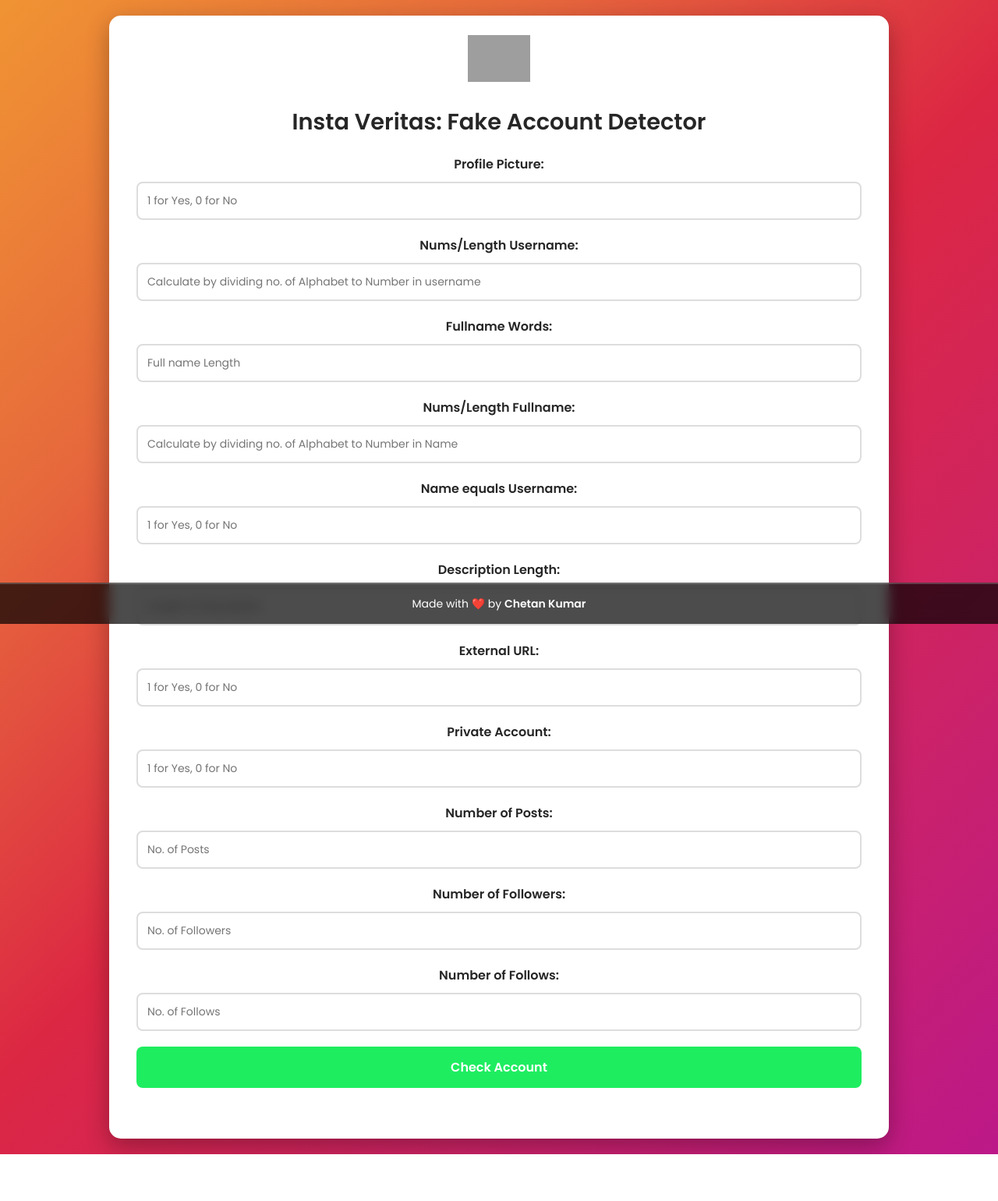
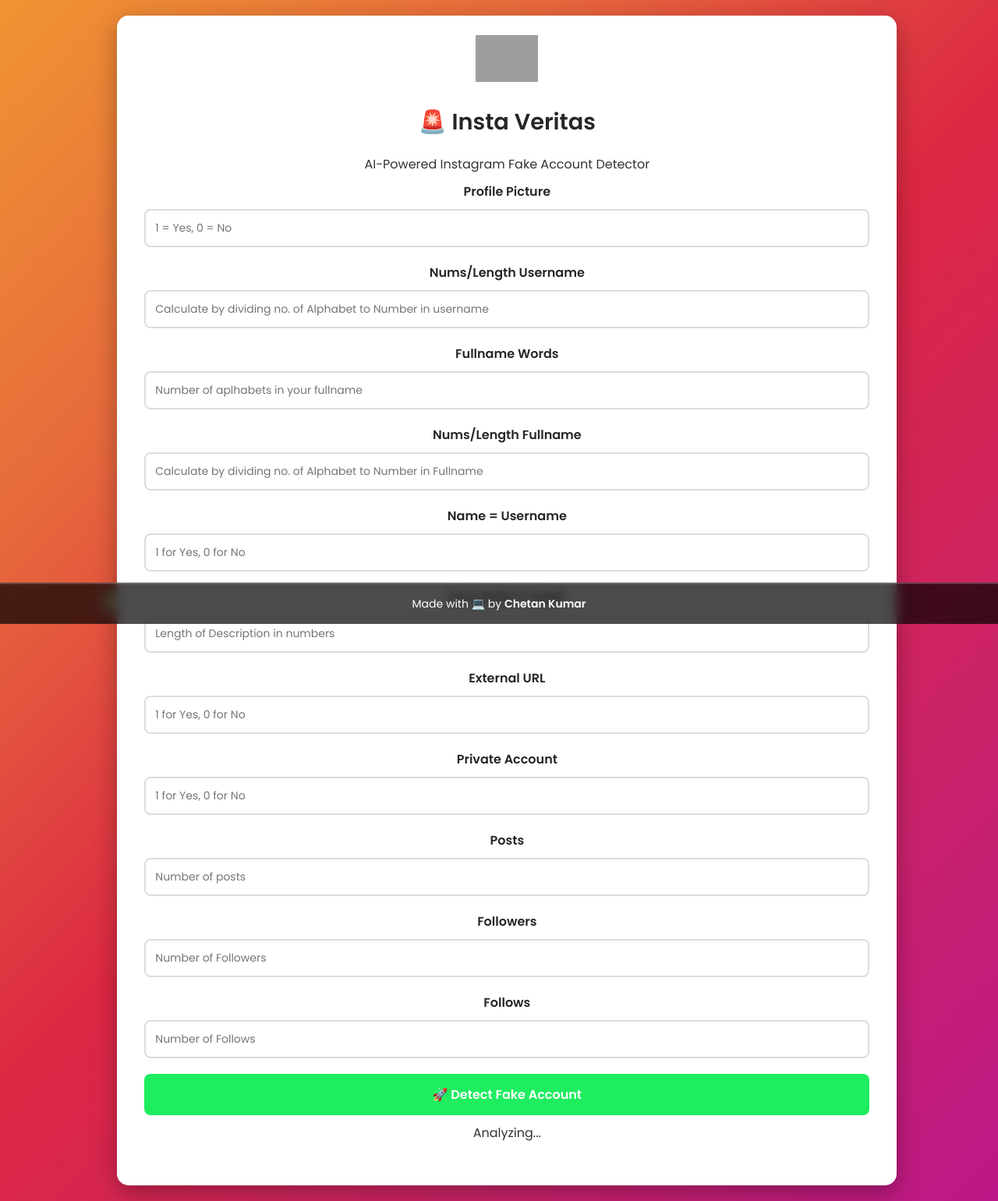
Before and after one commit to kumarc11/InstaVeritas, a Flask app: page / in a window 1280 px wide. Shown: the whole page at 78% size. Before the commit the page ends 1480 px from the top, so only its background shows below. Run offline with Flask 3, Linux system fonts and the light colour scheme; parts of the project's set-up code (start-up, migrations or seed data) failed here and were passed over; grey boxes are pictures that could not be loaded.

Commit message:
Update index.html

```diff
--- a/templates/index.html
+++ b/templates/index.html
@@ -1,90 +1,84 @@
 <!DOCTYPE html>
-<html lang="en">
+<html lang="en" data-theme="light">
 <head>
-  <meta charset="UTF-8">
-  <meta name="viewport" content="width=device-width, initial-scale=1.0">
-  <title>Fake Account Detector</title>
+  <meta charset="UTF-8" />
+  <meta name="viewport" content="width=device-width, initial-scale=1.0"/>
+  <title>Insta Veritas</title>
   <link rel="stylesheet" href="{{ url_for('static', filename='style.css') }}">
+  <link href="https://fonts.googleapis.com/css2?family=Orbitron:wght@600&family=Roboto+Mono&display=swap" rel="stylesheet">
 </head>
 <body>
+  <div class="theme-toggle">
+    <button id="themeButton">🌞</button>
+  </div>
+
   <div class="container">
-    <!-- Instagram Logo -->
     <div class="logo">
       <img src="https://upload.wikimedia.org/wikipedia/commons/thumb/e/e7/Instagram_logo_2016.svg/1200px-Instagram_logo_2016.svg.png" alt="Instagram Logo">
     </div>
+    <h1>🚨 Insta Veritas</h1>
+    <p class="tagline">AI-Powered Instagram Fake Account Detector</p>
 
-    <h1>Insta Veritas: Fake Account Detector</h1>
-
-    <!-- Form Section -->
-    <form id="accountForm" aria-label="Fake Account Detection Form">
-      <div class="form-group">
-        <label for="profile_pic">Profile Picture:</label>
-        <input type="number" id="profile_pic" name="profile_pic" min="0" max="1" placeholder="1 for Yes, 0 for No" required>
+    <form id="accountForm">
+      <div class="form-grid">
+        <!-- Input fields repeated -->
+        <div class="form-group">
+          <label for="profile_pic">Profile Picture</label>
+          <input type="number" id="profile_pic" name="profile_pic" placeholder="1 = Yes, 0 = No" required>
+        </div>
+        <div class="form-group">
+          <label for="nums_length_username">Nums/Length Username</label>
+          <input type="number" step="any" id="nums_length_username" placeholder="Calculate by dividing no. of Alphabet to Number in username" name="nums_length_username" required>
+        </div>
+        <div class="form-group">
+          <label for="fullname_words">Fullname Words</label>
+          <input type="number" id="fullname_words" placeholder="Number of aplhabets in your fullname" name="fullname_words" required>
+        </div>
+        <div class="form-group">
+          <label for="nums_length_fullname">Nums/Length Fullname</label>
+          <input type="number" step="any" id="nums_length_fullname" placeholder="Calculate by dividing no. of Alphabet to Number in Fullname" name="nums_length_fullname" required>
+        </div>
+        <div class="form-group">
+          <label for="name_equals_username">Name = Username</label>
+          <input type="number" id="name_equals_username" placeholder="1 for Yes, 0 for No" name="name_equals_username" required>
+        </div>
+        <div class="form-group">
+          <label for="description_length">Description Length</label>
+          <input type="number" id="description_length" placeholder="Length of Description in numbers"name="description_length" required>
+        </div>
+        <div class="form-group">
+          <label for="external_url">External URL</label>
+          <input type="number" id="external_url" placeholder="1 for Yes, 0 for No" name="external_url" required>
+        </div>
+        <div class="form-group">
+          <label for="private">Private Account</label>
+          <input type="number" id="private"  placeholder="1 for Yes, 0 for No"name="private" required>
+        </div>
+        <div class="form-group">
+          <label for="posts">Posts</label>
+          <input type="number" id="posts" placeholder="Number of posts" name="posts" required>
+        </div>
+        <div class="form-group">
+          <label for="followers">Followers</label>
+          <input type="number" id="followers" placeholder="Number of Followers" name="followers" required>
+        </div>
+        <div class="form-group">
+          <label for="follows">Follows</label>
+          <input type="number" id="follows" placeholder="Number of Follows" name="follows" required>
+        </div>
       </div>
 
-      <div class="form-group">
-        <label for="nums_length_username">Nums/Length Username:</label>
-        <input type="number" step="any" id="nums_length_username" placeholder="Calculate by dividing no. of Alphabet to Number in username" name="nums_length_username" required>
-      </div>
-
-      <div class="form-group">
-        <label for="fullname_words">Fullname Words:</label>
-        <input type="number" id="fullname_words" name="fullname_words" placeholder="Full name Length" min="1" required>
-      </div>
-
-      <div class="form-group">
-        <label for="nums_length_fullname">Nums/Length Fullname:</label>
-        <input type="number" step="any" id="nums_length_fullname" placeholder="Calculate by dividing no. of Alphabet to Number in Name" name="nums_length_fullname" required>
-      </div>
-
-      <div class="form-group">
-        <label for="name_equals_username">Name equals Username:</label>
-        <input type="number" id="name_equals_username" name="name_equals_username" placeholder="1 for Yes, 0 for No" min="0" max="1" required>
-      </div>
-
-      <div class="form-group">
-        <label for="description_length">Description Length:</label>
-        <input type="number" id="description_length" name="description_length" placeholder="Length of Description" min="0" required>
-      </div>
-
-      <div class="form-group">
-        <label for="external_url">External URL:</label>
-        <input type="number" id="external_url" name="external_url" placeholder="1 for Yes, 0 for No" min="0" max="1" required>
-      </div>
-
-      <div class="form-group">
-        <label for="private">Private Account:</label>
-        <input type="number" id="private" name="private" placeholder="1 for Yes, 0 for No" min="0" max="1" required>
-      </div>
-
-      <div class="form-group">
-        <label for="posts">Number of Posts:</label>
-        <input type="number" id="posts" name="posts" placeholder="No. of Posts" min="0" required>
-      </div>
-
-      <div class="form-group">
-        <label for="followers">Number of Followers:</label>
-        <input type="number" id="followers" name="followers" placeholder="No. of Followers" min="0" required>
-      </div>
-
-      <div class="form-group">
-        <label for="follows">Number of Follows:</label>
-        <input type="number" id="follows" name="follows" placeholder="No. of Follows" min="0" required>
-      </div>
-
-      <button type="submit">Check Account</button>
-      <div id="loading" style="display: none;">Loading...</div>
+      <button type="submit">🚀 Detect Fake Account</button>
+      <div id="loading">Analyzing...</div>
     </form>
 
     <div class="result" id="result"></div>
   </div>
 
-  <!-- Footer Section -->
   <footer id="undeletable-footer">
-    <p>Made with ❤️ by <strong>Chetan Kumar</strong></p>
+    <p>Made with 💻 by <strong>Chetan Kumar</strong></p>
   </footer>
 
-  <!-- JavaScript File -->
   <script src="{{ url_for('static', filename='script.js') }}"></script>
 </body>
 </html>
```
